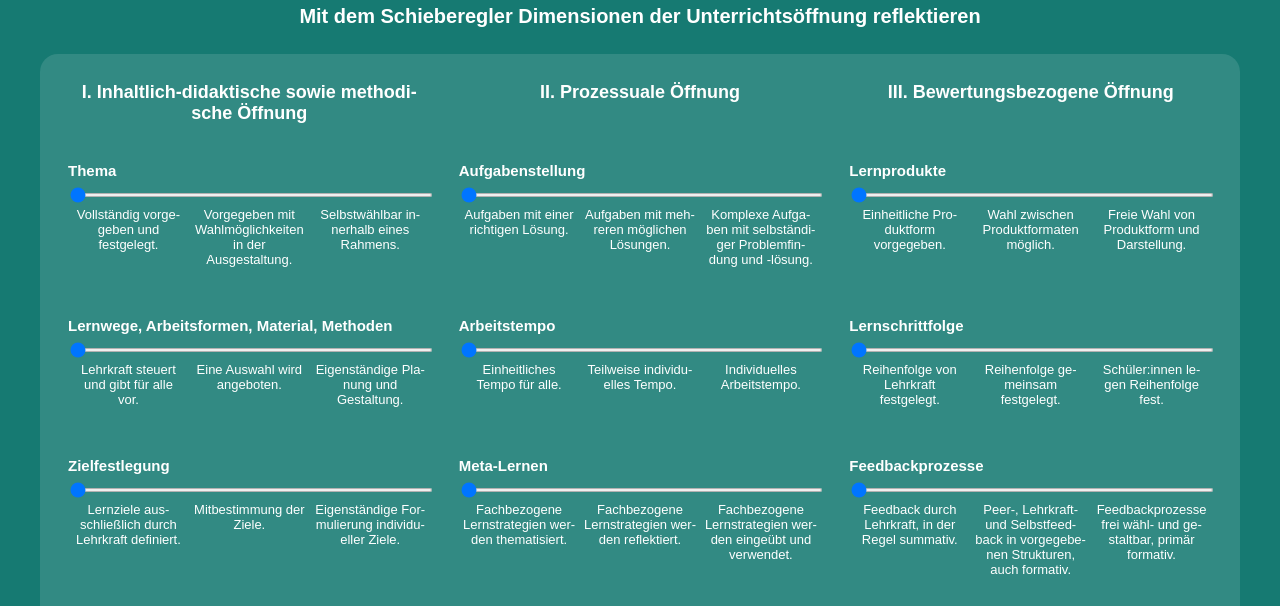
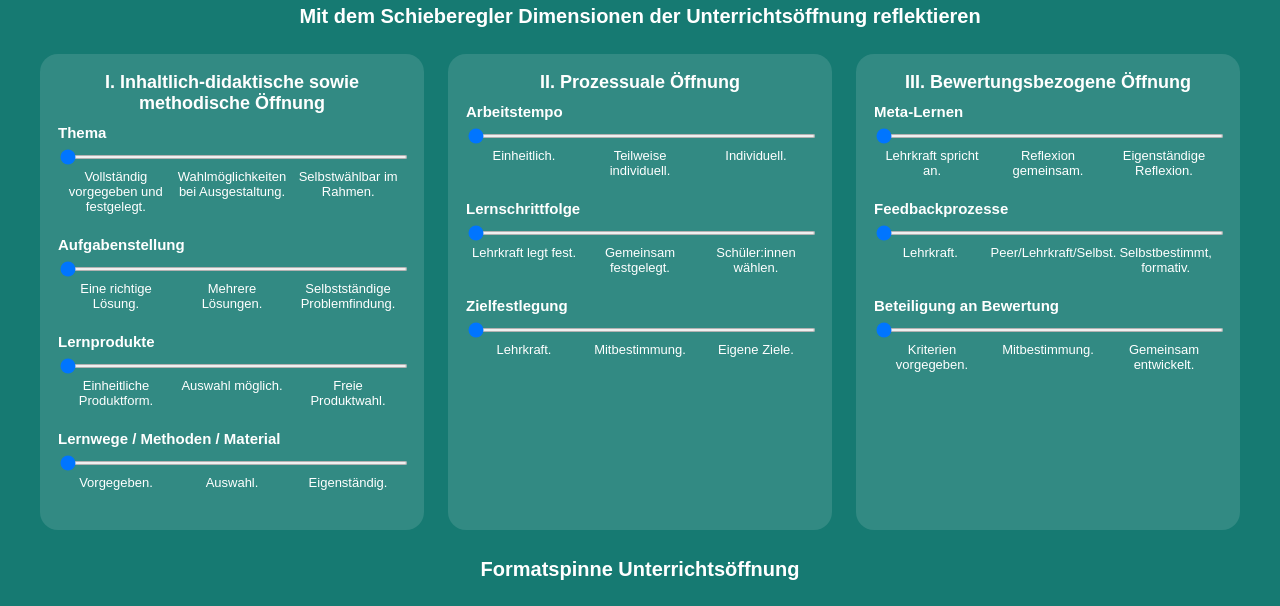
Before and after one commit to ingerfeldundlaube/Unterrichtsoeffnung, a plain HTML site: page index.html in a window 1280 px wide. Shown: the part 102-708 px from the top of the page. Drawn offline with nearby package versions, Linux system fonts and the light colour scheme.

Commit message:
Update index.html

```diff
--- a/index.html
+++ b/index.html
@@ -4,7 +4,6 @@
 <meta charset="UTF-8" />
 <title>Unterricht öffnen – Schieberegler & Formatspinne</title>
 <style>
-  html { hyphens: auto; -webkit-hyphens: auto; overflow-wrap: break-word; }
   body{
     font-family: Arial, sans-serif;
     margin:0; padding:0;
@@ -15,15 +14,20 @@
   h1{text-align:center;font-size:34px;margin:0 0 8px;font-weight:700;}
   h2{text-align:center;font-size:20px;margin:0 0 26px;font-weight:600;}
 
-  .grid{
-    display:grid;
-    grid-template-columns:repeat(3,1fr);
-    gap:28px;
-    background:rgba(255,255,255,0.12);
-    padding:28px;
-    border-radius:18px;
+  .grid-blocks{
+    display: flex;
+    gap: 24px;
+    justify-content: center;
+    margin-bottom: 28px;
   }
-  .col-header{font-size:18px;font-weight:700;margin-bottom:10px;text-align:center;}
+  .block{
+    background: rgba(255,255,255,0.12);
+    border-radius: 18px;
+    padding: 18px;
+    min-width: 320px;
+    flex: 1 1 0;
+  }
+  .block-header{font-size:18px;font-weight:700;margin-bottom:10px;text-align:center;}
   .dimension{margin-bottom:22px;}
   .label{font-weight:700;margin-bottom:4px;font-size:15px;}
 
@@ -61,109 +65,107 @@
 <h1>Wie lässt sich Unterricht öffnen?</h1>
 <h2>Mit dem Schieberegler Dimensionen der Unterrichtsöffnung reflektieren</h2>
 
-<div class="grid">
-  <div class="col-header">I. Inhaltlich-didaktische sowie methodische Öffnung</div>
-  <div class="col-header">II. Prozessuale Öffnung</div>
-  <div class="col-header">III. Bewertungsbezogene Öffnung</div>
-
-  <!-- I.1 Thema -->
+<div class="grid-blocks">
+  <!-- Block I -->
+  <div class="block">
+    <div class="block-header">I. Inhaltlich-didaktische sowie methodische Öffnung</div>
     <div class="dimension">
       <div class="label">Thema</div>
       <input class="slider" type="range" min="1" max="3" value="1">
       <div class="desc">
         <div>Vollständig vorgegeben und festgelegt.</div>
-      <div>Vorgegeben mit Wahlmöglichkeiten in der Ausgestaltung.</div>
-      <div>Selbstwählbar innerhalb eines Rahmens.</div>
+        <div>Wahlmöglichkeiten bei Ausgestaltung.</div>
+        <div>Selbstwählbar im Rahmen.</div>
       </div>
     </div>
-  <!-- I.2 Aufgabenstellung -->
     <div class="dimension">
       <div class="label">Aufgabenstellung</div>
       <input class="slider" type="range" min="1" max="3" value="1">
       <div class="desc">
-      <div>Aufgaben mit einer richtigen Lösung.</div>
-      <div>Aufgaben mit mehreren möglichen Lösungen.</div>
-      <div>Komplexe Aufgaben mit selbständiger Problemfindung und -lösung.</div>
+        <div>Eine richtige Lösung.</div>
+        <div>Mehrere Lösungen.</div>
+        <div>Selbstständige Problemfindung.</div>
       </div>
     </div>
-  <!-- I.3 Lernprodukte -->
     <div class="dimension">
       <div class="label">Lernprodukte</div>
       <input class="slider" type="range" min="1" max="3" value="1">
       <div class="desc">
-      <div>Einheitliche Produktform vorgegeben.</div>
-      <div>Wahl zwischen Produktformaten möglich.</div>
-      <div>Freie Wahl von Produktform und Darstellung.</div>
+        <div>Einheitliche Produktform.</div>
+        <div>Auswahl möglich.</div>
+        <div>Freie Produktwahl.</div>
       </div>
     </div>
-  <!-- I.4 Lernwege -->
     <div class="dimension">
-    <div class="label">Lernwege, Arbeitsformen, Material, Methoden</div>
+      <div class="label">Lernwege / Methoden / Material</div>
       <input class="slider" type="range" min="1" max="3" value="1">
       <div class="desc">
-      <div>Lehrkraft steuert und gibt für alle vor.</div>
-      <div>Eine Auswahl wird angeboten.</div>
-      <div>Eigenständige Planung und Gestaltung.</div>
+        <div>Vorgegeben.</div>
+        <div>Auswahl.</div>
+        <div>Eigenständig.</div>
       </div>
     </div>
-  <!-- II.1 Arbeitstempo -->
+  </div>
+  <!-- Block II -->
+  <div class="block">
+    <div class="block-header">II. Prozessuale Öffnung</div>
     <div class="dimension">
       <div class="label">Arbeitstempo</div>
       <input class="slider" type="range" min="1" max="3" value="1">
       <div class="desc">
-      <div>Einheitliches Tempo für alle.</div>
-      <div>Teilweise individuelles Tempo.</div>
-      <div>Individuelles Arbeitstempo.</div>
+        <div>Einheitlich.</div>
+        <div>Teilweise individuell.</div>
+        <div>Individuell.</div>
       </div>
     </div>
-  <!-- II.2 Lernschrittfolge -->
     <div class="dimension">
       <div class="label">Lernschrittfolge</div>
       <input class="slider" type="range" min="1" max="3" value="1">
       <div class="desc">
-      <div>Reihenfolge von Lehrkraft festgelegt.</div>
-      <div>Reihenfolge gemeinsam festgelegt.</div>
-      <div>Schüler:innen legen Reihenfolge fest.</div>
+        <div>Lehrkraft legt fest.</div>
+        <div>Gemeinsam festgelegt.</div>
+        <div>Schüler:innen wählen.</div>
       </div>
     </div>
-  <!-- II.3 Zielfestlegung -->
     <div class="dimension">
       <div class="label">Zielfestlegung</div>
       <input class="slider" type="range" min="1" max="3" value="1">
       <div class="desc">
-      <div>Lernziele ausschließlich durch Lehrkraft definiert.</div>
-      <div>Mitbestimmung der Ziele.</div>
-      <div>Eigenständige Formulierung individueller Ziele.</div>
+        <div>Lehrkraft.</div>
+        <div>Mitbestimmung.</div>
+        <div>Eigene Ziele.</div>
       </div>
     </div>
-  <!-- III.1 Meta-Lernen -->
+  </div>
+  <!-- Block III -->
+  <div class="block">
+    <div class="block-header">III. Bewertungsbezogene Öffnung</div>
     <div class="dimension">
       <div class="label">Meta-Lernen</div>
       <input class="slider" type="range" min="1" max="3" value="1">
       <div class="desc">
-      <div>Fachbezogene Lernstrategien werden thematisiert.</div>
-      <div>Fachbezogene Lernstrategien werden reflektiert.</div>
-      <div>Fachbezogene Lernstrategien werden eingeübt und verwendet.</div>
+        <div>Lehrkraft spricht an.</div>
+        <div>Reflexion gemeinsam.</div>
+        <div>Eigenständige Reflexion.</div>
       </div>
     </div>
-  <!-- III.2 Feedbackprozesse -->
     <div class="dimension">
       <div class="label">Feedbackprozesse</div>
       <input class="slider" type="range" min="1" max="3" value="1">
       <div class="desc">
-      <div>Feedback durch Lehrkraft, in der Regel summativ.</div>
-      <div>Peer-, Lehrkraft- und Selbstfeedback in vorgegebenen Strukturen, auch formativ.</div>
-      <div>Feedbackprozesse frei wähl- und gestaltbar, primär formativ.</div>
+        <div>Lehrkraft.</div>
+        <div>Peer/Lehrkraft/Selbst.</div>
+        <div>Selbstbestimmt, formativ.</div>
       </div>
     </div>
-  <!-- III.3 Beteiligung an Bewertung -->
     <div class="dimension">
       <div class="label">Beteiligung an Bewertung</div>
       <input class="slider" type="range" min="1" max="3" value="1">
       <div class="desc">
-      <div>Bewertungskriterien vorgegeben, Bewertung durch Lehrkraft.</div>
-      <div>Mitbestimmung einzelner Kriterien und Beteiligung an Gewichtigungen.</div>
-      <div>Gemeinsame Entwicklung und Anwendung von Bewertungskriterien.</div>
+        <div>Kriterien vorgegeben.</div>
+        <div>Mitbestimmung.</div>
+        <div>Gemeinsam entwickelt.</div>
+      </div>
     </div>
   </div>
 </div>
@@ -189,22 +191,21 @@
 
 <script>
 const sliders = Array.from(document.querySelectorAll('.slider'));
-// Reihenfolge exakt wie im HTML
 const labels = [
-  "Thema",                                       // I.1
-  "Aufgabenstellung",                            // I.2
-  "Lernprodukte",                                // I.3
-  "Lernwege, Arbeitsformen, Material, Methoden", // I.4
-  "Arbeitstempo",                                // II.1
-  "Lernschrittfolge",                            // II.2
-  "Zielfestlegung",                              // II.3
-  "Meta-Lernen",                                 // III.1
-  "Feedbackprozesse",                            // III.2
-  "Beteiligung an Bewertung"                     // III.3
+  // Reihenfolge exakt wie in den Blöcken I.1-4, II.1-3, III.1-3
+  "Thema",                        // I.1
+  "Aufgabenstellung",             // I.2
+  "Lernprodukte",                 // I.3
+  "Lernwege / Methoden / Material",// I.4
+  "Arbeitstempo",                 // II.1
+  "Lernschrittfolge",             // II.2
+  "Zielfestlegung",               // II.3
+  "Meta-Lernen",                  // III.1
+  "Feedbackprozesse",             // III.2
+  "Beteiligung an Bewertung"      // III.3
 ];
-// Map ist 1:1, da die Reihenfolge der Schieberegler im HTML zu den Labels passt
-const map = [0,1,2,3,4,5,6,7,8,9];
-let values = map.map(() => 1);
+// Map ist 1:1, da die Reihenfolge der Inputs im HTML zur Labelreihenfolge passt!
+let values = labels.map(() => 1);
 
 const ctx = document.getElementById('radarChart').getContext('2d');
 const chart = new Chart(ctx, {
@@ -213,13 +214,13 @@ const chart = new Chart(ctx, {
     labels: labels,
     datasets: [{
       data: values,
-      borderColor: '#ffffff',
+      borderColor: '#fff',
       backgroundColor: 'rgba(197,40,40,0.35)', // Schraffur: halbtransparente Füllung
       pointBackgroundColor: '#c52828',
       pointBorderColor: '#fff',
       pointRadius: 5,
       borderWidth: 2,
-      fill: true
+      fill: true,
     }]
   },
   options: {
@@ -232,7 +233,7 @@ const chart = new Chart(ctx, {
         ticks: { display: false },
         angleLines: { color: 'rgba(255,255,255,0.5)' },
         grid: { color: 'rgba(255,255,255,0.4)' },
-        pointLabels: { color: '#fff', font: { size: 12, weight: 'bold' }, padding: 10 }
+        pointLabels: { color: '#fff', font: { size: 13, weight: 'bold' }, padding: 10 }
       }
     }
   }
@@ -240,7 +241,7 @@ const chart = new Chart(ctx, {
 
 sliders.forEach((sliderEl, i) => {
   sliderEl.addEventListener('input', () => {
-    values[map[i]] = parseInt(sliderEl.value);
+    values[i] = parseInt(sliderEl.value);
     chart.data.datasets[0].data = values;
     chart.update();
   });
```
Lines whose indentation alone changed are shown as unchanged.
